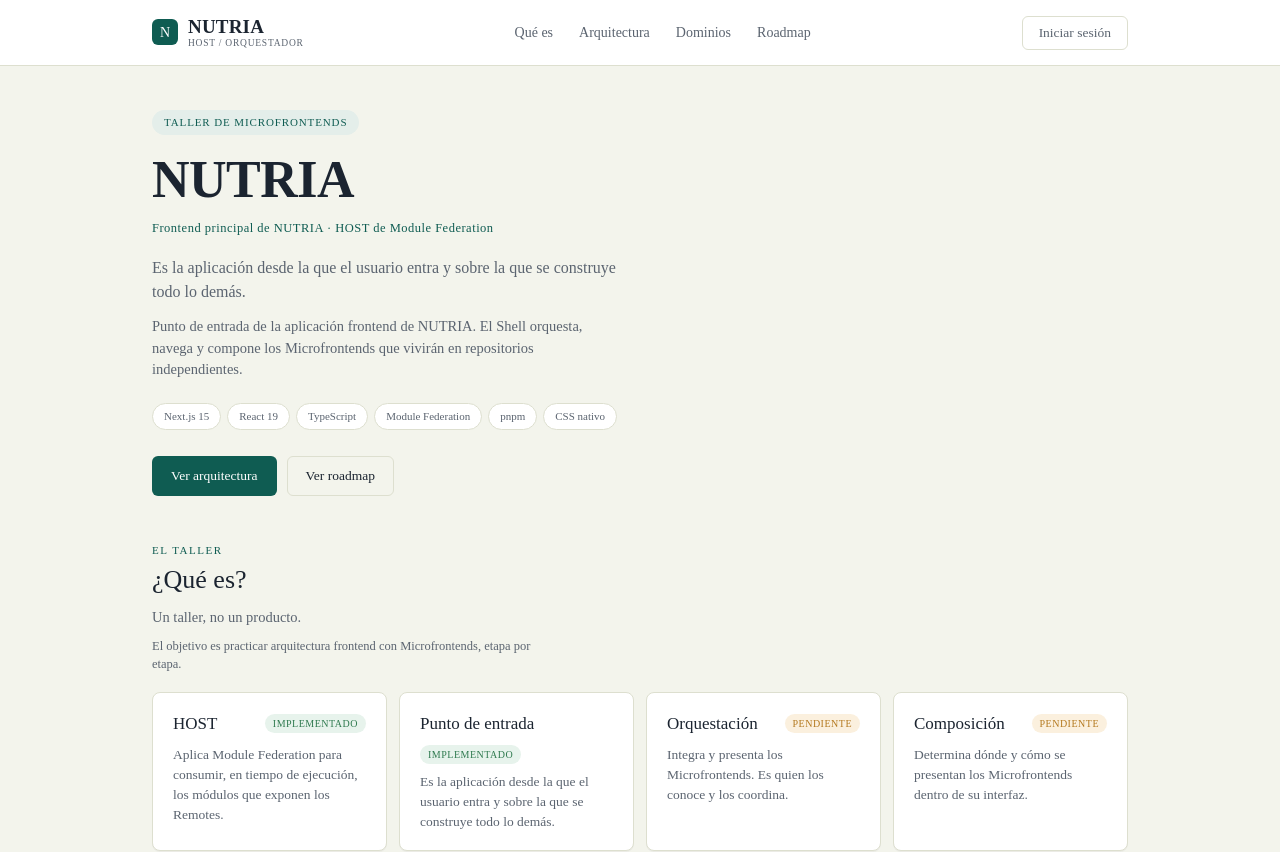
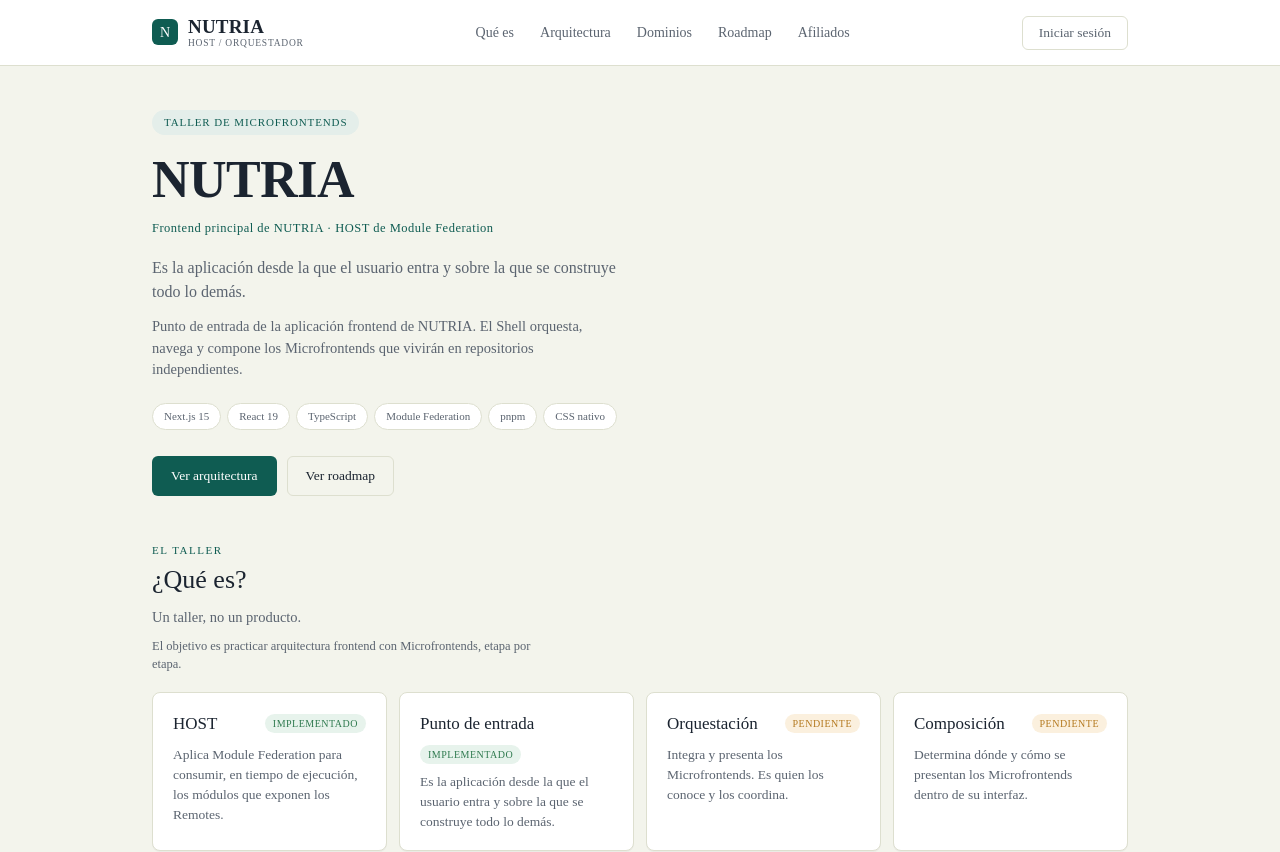
Before and after one commit to DianaArevalo/Module-Federation, a Next.js app: page / in a window 1280 px wide. Shown: the top 852 px of the page. Built offline with nearby package versions, Linux system fonts and the light colour scheme.

Commit message:
NUTRIA-SHELL // HU-11:feat(shell): integrate affiliates route into navigation

```diff
--- a/src/components/navigation/Navbar.tsx
+++ b/src/components/navigation/Navbar.tsx
@@ -1,5 +1,5 @@
 import { useState } from "react";
-import { SECTION_LINKS, SHELL } from "@/config/architecture";
+import { ROUTE_LINKS, SECTION_LINKS, SHELL } from "@/config/architecture";
 import styles from "./Navbar.module.css";
 
 /**
@@ -15,11 +15,7 @@
   return (
     <header className={styles.header}>
       <div className={styles.inner}>
-        <a
-          className={styles.brand}
-          href="#top"
-          onClick={() => setOpen(false)}
-        >
+        <a className={styles.brand} href="#top" onClick={() => setOpen(false)}>
           <span className={styles.brandMark} aria-hidden="true">
             N
           </span>
@@ -61,6 +57,18 @@
                 </a>
               </li>
             ))}
+
+            {ROUTE_LINKS.map((link) => (
+              <li key={link.href}>
+                <a
+                  className={styles.item}
+                  href={link.href}
+                  onClick={() => setOpen(false)}
+                >
+                  {link.label}
+                </a>
+              </li>
+            ))}
           </ul>
         </nav>
 
--- a/src/config/architecture.ts
+++ b/src/config/architecture.ts
@@ -36,6 +36,15 @@
   { id: "arquitectura", label: "Arquitectura" },
   { id: "dominios", label: "Dominios" },
   { id: "roadmap", label: "Roadmap" },
+];
+
+export interface NavigationLink {
+  label: string;
+  href: string;
+}
+
+export const ROUTE_LINKS: NavigationLink[] = [
+  { label: "Afiliados", href: "/afiliados" },
 ];
 
 export type State = "done" | "planned";
```
